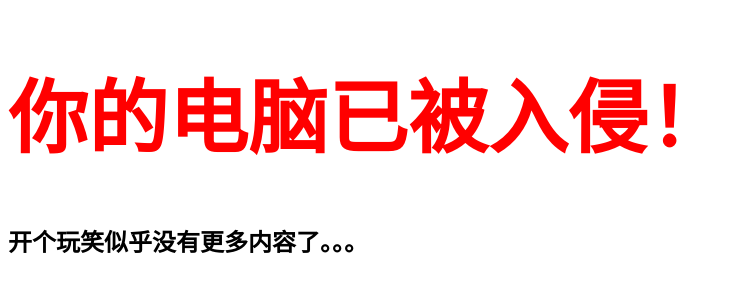
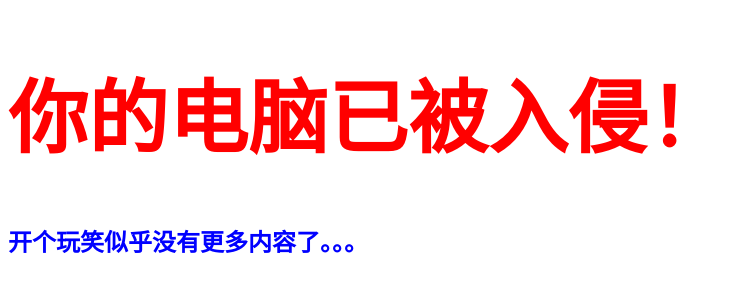
Before and after one commit to zjl13/somethingnew, a plain HTML site: page index.html in a window 1280 px wide. Shown: the whole page, without its empty margins (0-731 px from the left). Drawn offline with Linux system fonts and the light colour scheme.

Commit message:
Update style1.css

```diff
--- a/style1.css
+++ b/style1.css
@@ -4,3 +4,7 @@ h1{color:red;
     font-size: 80px;
 
 }
+h2{
+    color:blue;
+    bottom:50px;
+    font-siza:10px;}
```
